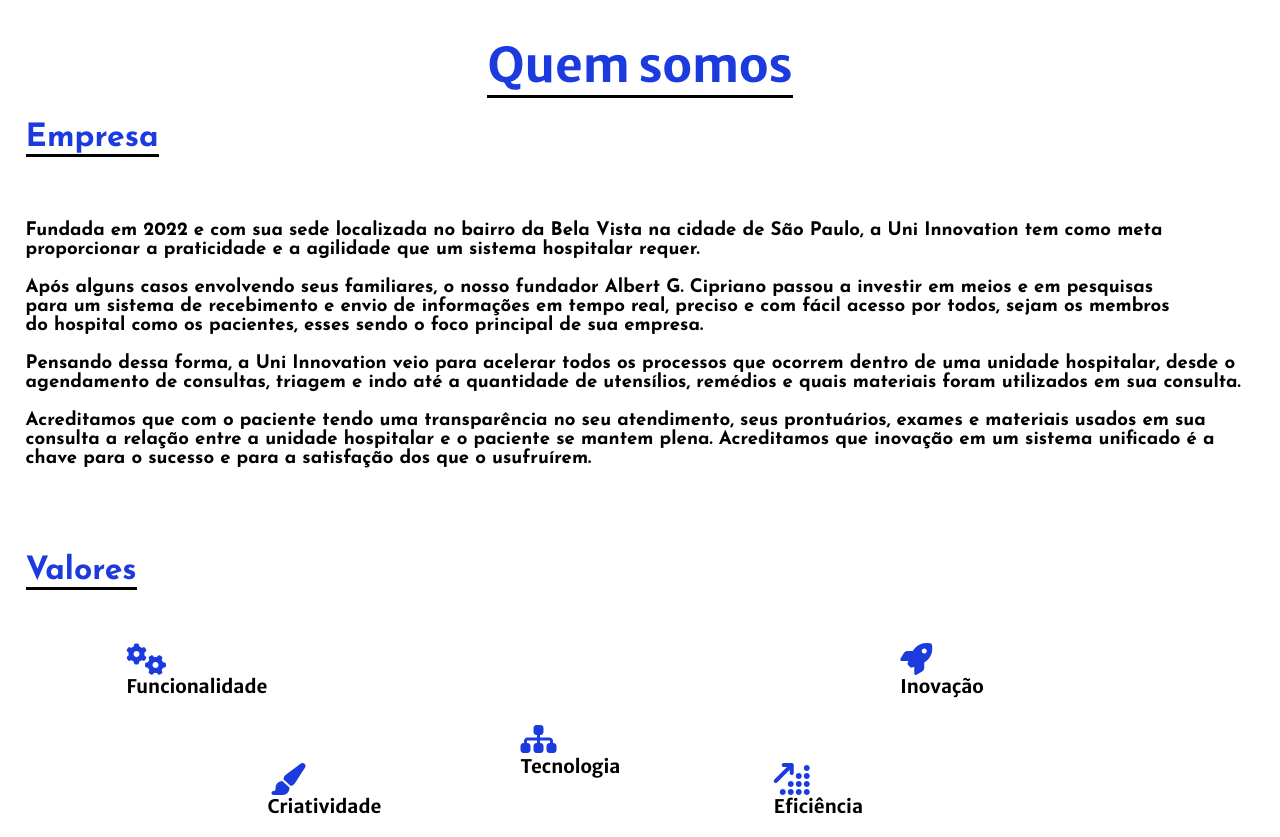
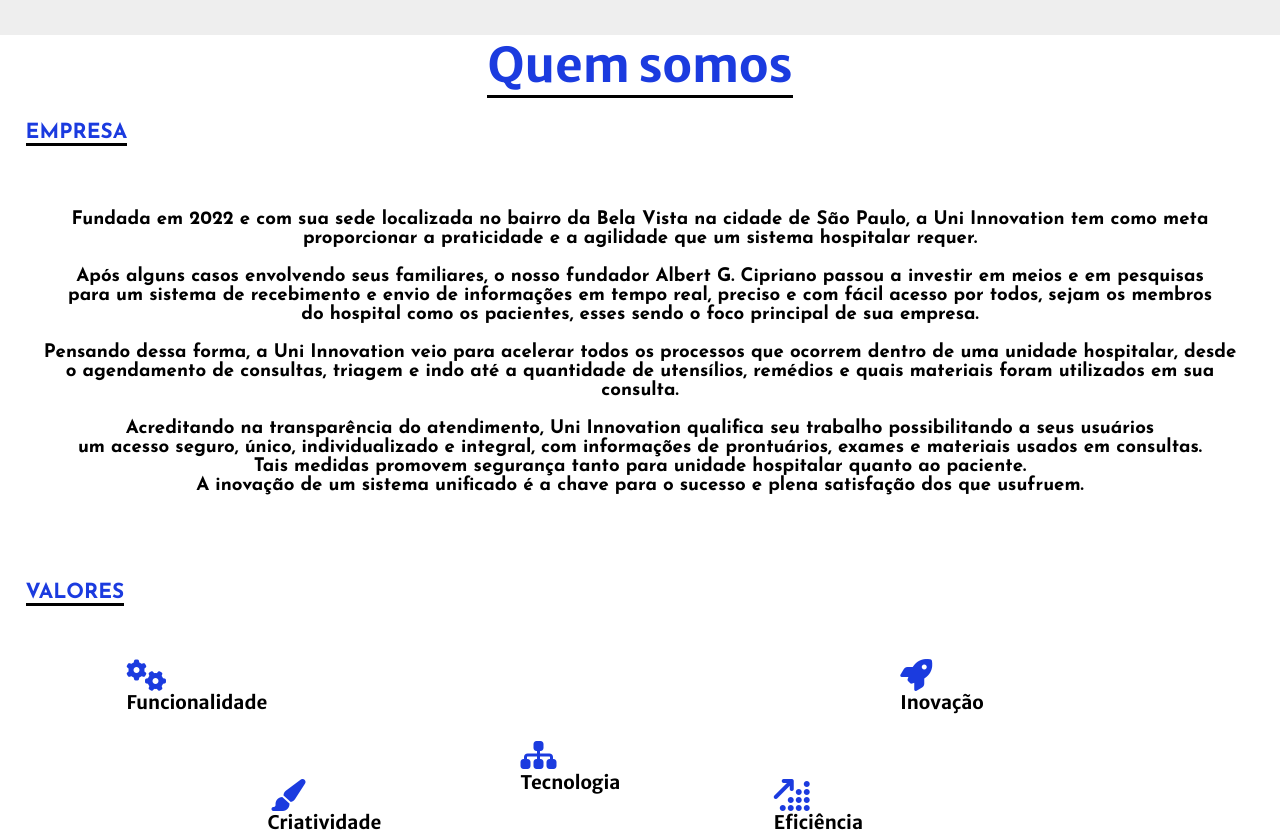
Before and after one commit to eaebruno/ProjetoUniInnovation, a plain HTML site: page index.html in a window 1280 px wide. Shown: the part 1660-2497 px from the top of the page. Drawn offline with Linux system fonts and the light colour scheme.

Commit message:
quem somos editado e formatado no css

```diff
--- a/index.html
+++ b/index.html
@@ -152,17 +152,16 @@
                 principal de sua empresa.</p><br> Pensando dessa forma, a Uni Innovation veio para
             acelerar
             todos os
-            processos que ocorrem dentro de uma unidade hospitalar, desde o agendamento de consultas,
+            processos que ocorrem dentro de uma unidade hospitalar, desde<br> o agendamento de consultas,
             triagem e
             indo até a quantidade de utensílios, remédios e quais materiais foram utilizados em sua
             consulta.</p><br>
-            Acreditamos que com o paciente tendo uma transparência no seu atendimento, seus prontuários,
-            exames
-            e materiais usados em sua consulta a relação entre a unidade hospitalar e o paciente se
-            mantem
-            plena. Acreditamos que inovação em um sistema unificado é a chave para o sucesso e para a
-            satisfação
-            dos que o usufruírem.</p><br><br><br>
+            Acreditando na transparência do atendimento, Uni Innovation qualifica seu trabalho possibilitando a seus
+            usuários<br> um acesso seguro, único, individualizado e integral, com informações de prontuários, exames e
+            materiais usados em consultas.<br>
+            Tais medidas promovem segurança tanto para unidade hospitalar quanto ao paciente.<br>
+            A inovação de um sistema unificado é a chave para o sucesso e plena satisfação dos que usufruem.</p>
+            <br><br><br>
         </h3>
     </div>
 
--- a/style.css
+++ b/style.css
@@ -287,6 +287,7 @@ html {
     grid-template-rows: repeat(6, 8rem);
     /*por 8 linhas*/
     row-gap: .5rem;
+    background-color: #eee;
 }
 
 .servico:nth-child(1) {
@@ -324,6 +325,7 @@ html {
     display: flex;
     align-items: center;
     justify-content: center;
+    background-color: #eee;
 }
 
 .sessao-cabecalho h1 {
@@ -430,12 +432,13 @@ html {
 .subtitulo h2 {
     /*propriedades do h1 em serviços*/
     font-family: var(--font-secundary);
-    font-size: 2rem;
+    font-size: 1.3rem;
     color: #1b3bdf;
     font-weight: bolder;
     border-bottom: solid 3px #000;
     margin-bottom: 4rem;
     margin-left: 2%;
+    text-transform: uppercase;
 }
 
 .quem-somostxt1 {
@@ -446,6 +449,7 @@ html {
     margin-bottom: 30px;
     margin-left: 2%;
     margin-right: 2%;
+    text-align: center;
 }
 
 .quem-somostxt2 {
@@ -835,6 +839,14 @@ footer {
     box-shadow: 0 0.1rem 0.6rem #0000;
 }
 
+.linktopo:hover{
+    background: #009FFF;  /* fallback for old browsers */
+    background: -webkit-linear-gradient(to right, #ec2F4B, #009FFF);  /* Chrome 10-25, Safari 5.1-6 */
+    background: linear-gradient(to right, #ec2F4B, #009FFF); /* W3C, IE 10+/ Edge, Firefox 16+, Chrome 26+, Opera 12+, Safari 7+ */;
+}
+
+
+
 .quem-somostxt2 {
     /*propriedades da div serviços*/
     display: grid;
```
